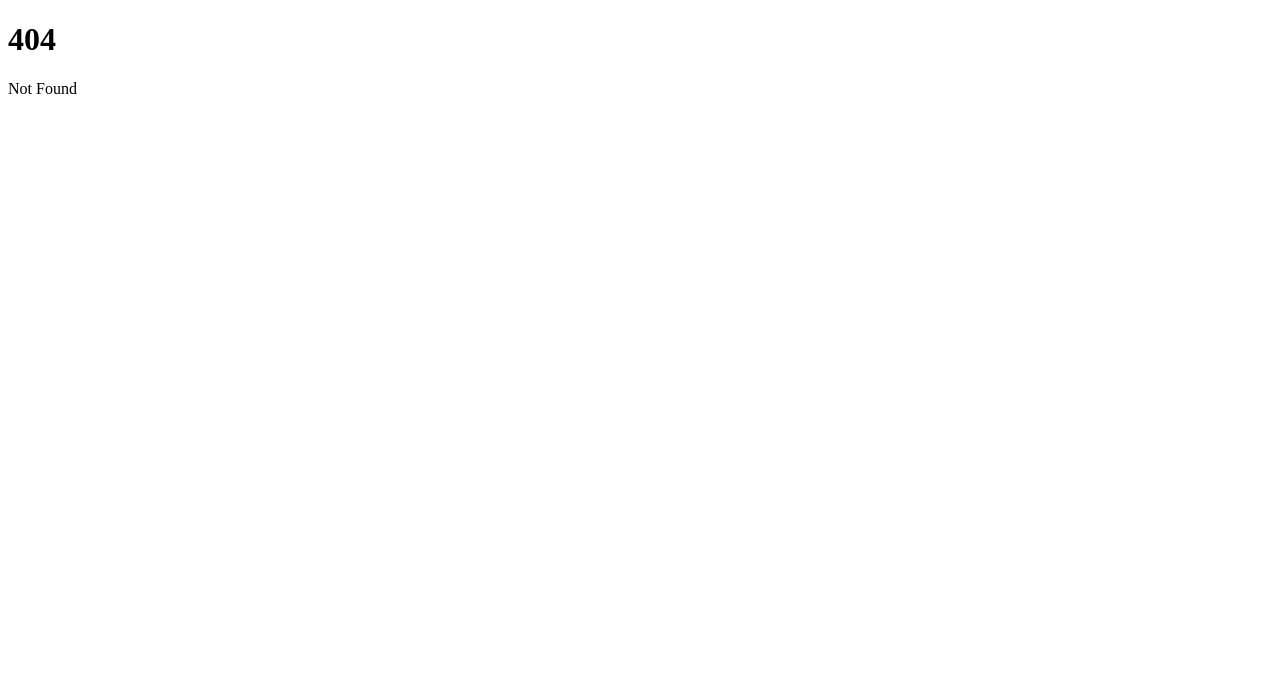
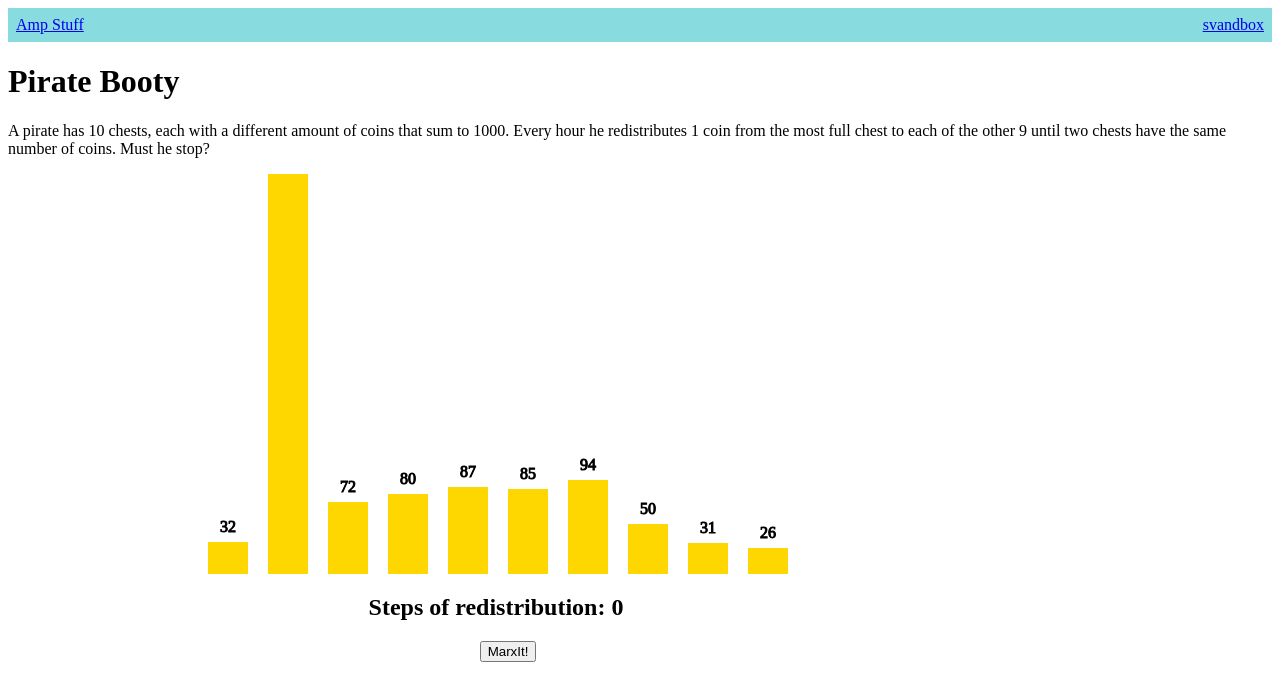
Before and after one commit to drewyoungren/svandbox, a SvelteKit app: page /amp/pirate_booty in a window 1280 px wide. Before the commit this address had no page. Shown: the top 700 px of the page. Built offline with nearby package versions, Linux system fonts and the light colour scheme.

Commit message:
Add pirates

```diff
--- /dev/null
+++ b/src/lib/other-utils.ts
@@ -0,0 +1,53 @@
+function generateUniqueRandomSum(count: number, total: number): number[] {
+  const minPossibleSum = (count * (count - 1)) / 2;
+  const adjustedTotal = total - minPossibleSum;
+
+  if (adjustedTotal < 0) {
+    throw new Error("Impossible: total too small for unique values");
+  }
+
+  // Generate `count - 1` random cut points in the range [0, adjustedTotal]
+  const cuts = new Set<number>();
+  while (cuts.size < count - 1) {
+    cuts.add(Math.floor(Math.random() * (adjustedTotal + 1)));
+  }
+
+  const sortedCuts = Array.from(cuts).sort((a, b) => a - b);
+  const raw: number[] = [];
+  let prev = 0;
+  for (const cut of sortedCuts) {
+    raw.push(cut - prev);
+    prev = cut;
+  }
+  raw.push(adjustedTotal - prev); // last chunk
+
+  // Add uniqueness offsets (0 through count-1)
+  const result = raw.map((x, i) => x + i);
+
+  // Fisher–Yates shuffle
+  for (let i = result.length - 1; i > 0; i--) {
+    const j = Math.floor(Math.random() * (i + 1));
+    [result[i], result[j]] = [result[j], result[i]];
+  }
+
+  return result;
+}
+
+function indexOfMax(arr: number[]): number {
+  if (arr.length === 0) return -1;
+
+  return arr.reduce(
+    (maxIndex, curr, i, array) => (curr > array[maxIndex] ? i : maxIndex),
+    0
+  );
+}
+
+function shuffle(array) {
+  for (let i = array.length - 1; i > 0; i--) {
+    const j = Math.floor(Math.random() * (i + 1)); // random index in [0, i]
+    [array[i], array[j]] = [array[j], array[i]]; // swap
+  }
+  return array;
+}
+
+export { shuffle, indexOfMax, generateUniqueRandomSum };
--- a/src/routes/amp/+page.svelte
+++ b/src/routes/amp/+page.svelte
@@ -30,6 +30,9 @@
         <li>
             <a href="wonka">Augustus and Wonka</a>
         </li>
+        <li>
+            <a href="pirate_booty">Pirate Booty</a>
+        </li>
     </ul>
 </section>
 
--- /dev/null
+++ b/src/routes/amp/pirate_booty/+page.svelte
@@ -0,0 +1,134 @@
+<script lang="ts">
+    import { onMount } from 'svelte';
+    // import { fade } from 'svelte/transition';
+    import {
+        shuffle,
+        indexOfMax,
+        generateUniqueRandomSum,
+    } from '$lib/other-utils';
+
+    let grid: number[] = $state([]);
+    let loser = $derived.by(() => {
+        const unique = new Set(grid);
+        return unique.size < grid.length;
+    });
+    let marxCount = $state(0);
+    let lockMarx = $state(false);
+
+    function reset() {
+        marxCount = 0;
+        lockMarx = false;
+        grid = generateUniqueRandomSum(10, 1000);
+    }
+
+    function sisIt() {
+        marxCount = 0;
+        lockMarx = false;
+        grid = [];
+        for (let i = 0; i < 10; i++) {
+            grid.push(Math.floor(Math.random() * 20) * 10 + i);
+        }
+        shuffle(grid);
+    }
+
+    function marxIt() {
+        const j = indexOfMax(grid);
+        for (let index = 0; index < grid.length; index++) {
+            if (index == j) {
+                grid[index] -= 9;
+            } else {
+                grid[index] += 1;
+            }
+        }
+        marxCount += 1;
+        if (!loser) {
+            setTimeout(marxIt, 40);
+        }
+    }
+
+    onMount(() => {
+        reset();
+    });
+</script>
+
+<h1>Pirate Booty</h1>
+
+<p>
+    A pirate has 10 chests, each with a different amount of coins that sum to
+    1000. Every hour he redistributes 1 coin from the most full chest to each of
+    the other 9 until two chests have the same number of coins. Must he stop?
+</p>
+
+<div class="maindisplay">
+    <svg version="1.1" xmlns="http://www.w3.org/2000/svg" viewBox="0 0 600 400">
+        {#each grid as count, i}
+            <!-- svelte-ignore a11y_click_events_have_key_events -->
+            <!-- svelte-ignore a11y_no_static_element_interactions -->
+
+            <rect
+                x={i * 60}
+                y={400 - count}
+                width="40"
+                height={count}
+                fill="gold"
+            ></rect>
+
+            {#key count}
+                <text
+                    x={60 * i + 20}
+                    y={390 - count}
+                    stroke="black"
+                    text-anchor="middle"
+                >
+                    {count}
+                </text>
+            {/key}
+        {/each}
+    </svg>
+
+    {#if !loser}
+        <h2>
+            Steps of redistribution: <span class="displaybox">{marxCount}</span>
+        </h2>
+        <button
+            onclick={() => {
+                lockMarx = true;
+                marxIt();
+            }}
+            disabled={lockMarx}
+        >
+            MarxIt!
+        </button>
+    {:else}
+        <h2>Some equality reached in {marxCount} hours!</h2>
+        {#if window.location.hash == '#sis'}
+            <button onclick={sisIt}>SisyphusIt!</button>
+        {:else}
+            <button onclick={reset}> SmithIt! </button>
+        {/if}
+    {/if}
+</div>
+
+<style>
+    .maindisplay {
+        display: flex;
+        align-items: center;
+        justify-content: space-around;
+        flex-wrap: wrap;
+        max-width: 1000px;
+        flex-direction: column;
+    }
+    svg {
+        width: 600px;
+        height: auto;
+    }
+
+    text {
+        pointer-events: none;
+    }
+
+    .displaybox {
+        display: inline-block;
+        width: 3ch;
+    }
+</style>
```
Also changed, not shown: jsconfig.json (indentation only).
